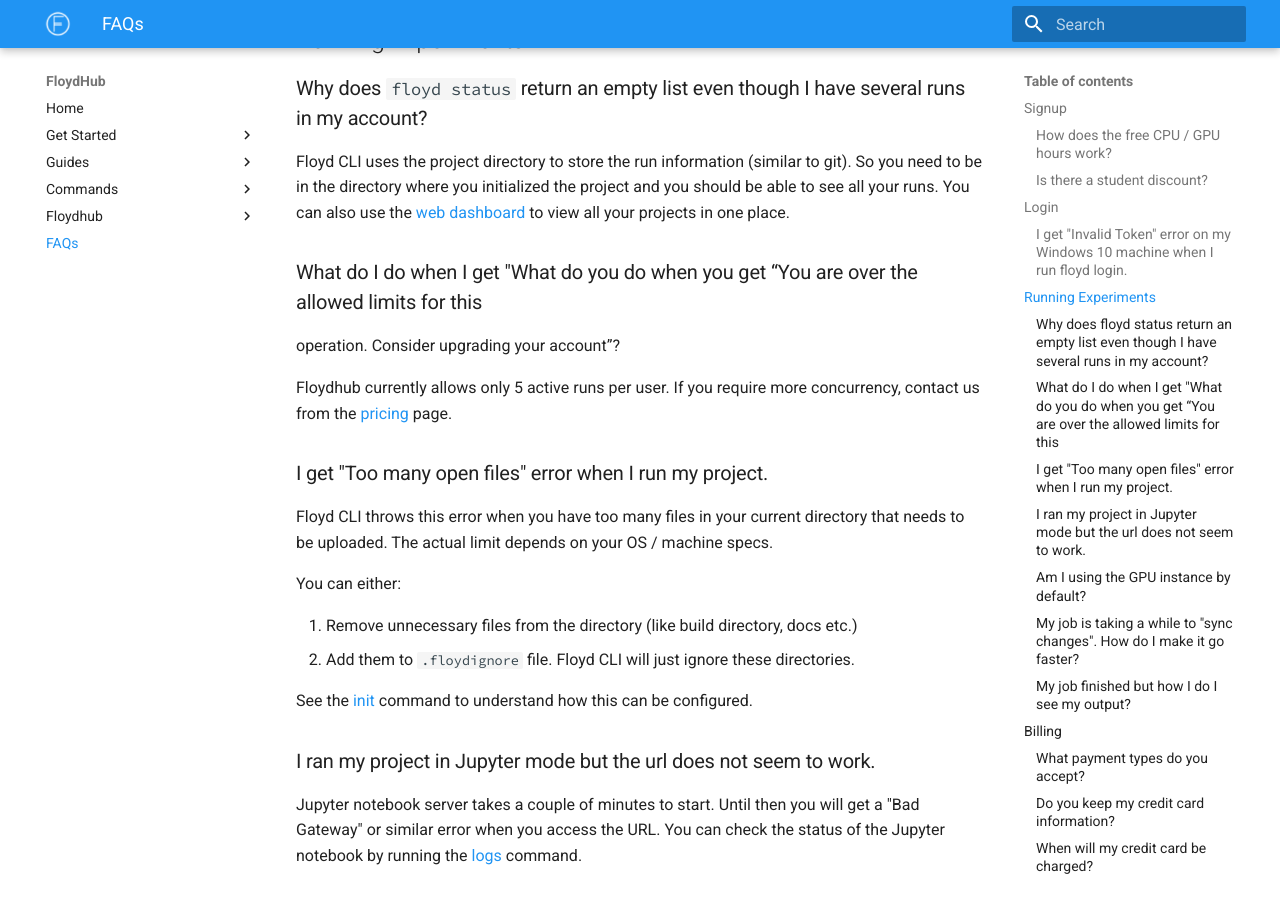
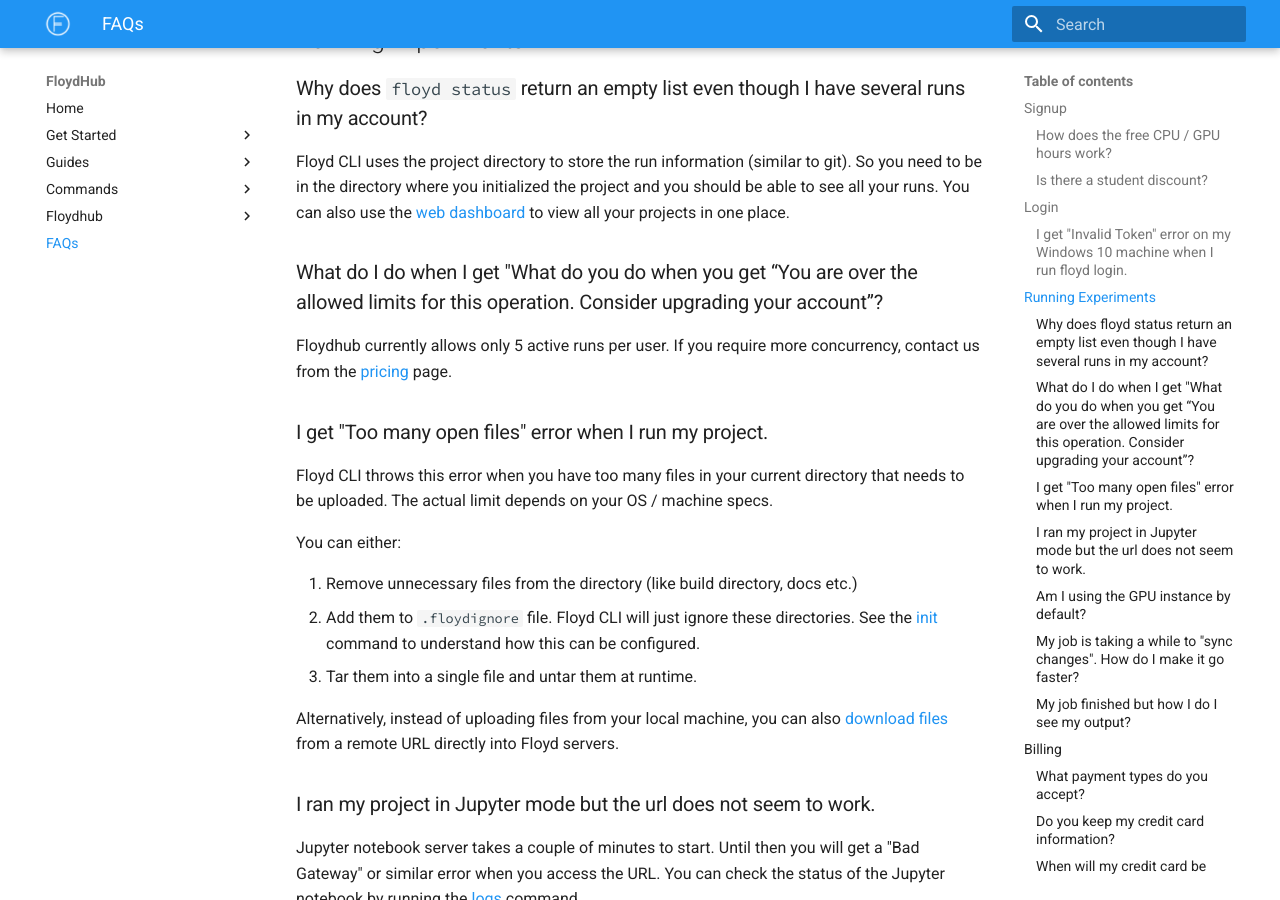
Before and after one commit to floydhub/floyd-docs, an MkDocs documentation site: the page built from docs/faq.md, in a window 1280 px wide and 900 px high, scrolled down 1122 px. Built offline with MkDocs 1.6.1 and Material for MkDocs 9.7.7, drawn with Linux system fonts in a browser that asks for light colours; old or Windows-style settings are respelled for this version of MkDocs.

Commit message:
Add FAQs

```diff
--- a/docs/faq.md
+++ b/docs/faq.md
@@ -34,8 +34,7 @@
 projects in one place.
 
 
-### What do I do when I get "What do you do when you get “You are over the allowed limits for this
-operation. Consider upgrading your account”?
+### What do I do when I get "What do you do when you get “You are over the allowed limits for this operation. Consider upgrading your account”?
 
 Floydhub currently allows only 5 active runs per user. If you require more concurrency, contact
 us from the [pricing](https://www.floydhub.com/pricing) page.
@@ -49,9 +48,12 @@
 You can either:
 
 1. Remove unnecessary files from the directory (like build directory, docs etc.)
-2. Add them to `.floydignore` file. Floyd CLI will just ignore these directories.
+2. Add them to `.floydignore` file. Floyd CLI will just ignore these directories. See the [init](../commands/init#description) command to understand how this can be configured.
+3. Tar them into a single file and untar them at runtime.
 
-See the [init](../commands/init#description) command to understand how this can be configured.
+Alternatively, instead of uploading files from your local machine, you can also
+[download files](http://docs.floydhub.com/home/using_datasets/#creating-a-dataset-from-downloads) from a remote URL
+directly into Floyd servers.
 
 
 ### I ran my project in Jupyter mode but the url does not seem to work.
```
